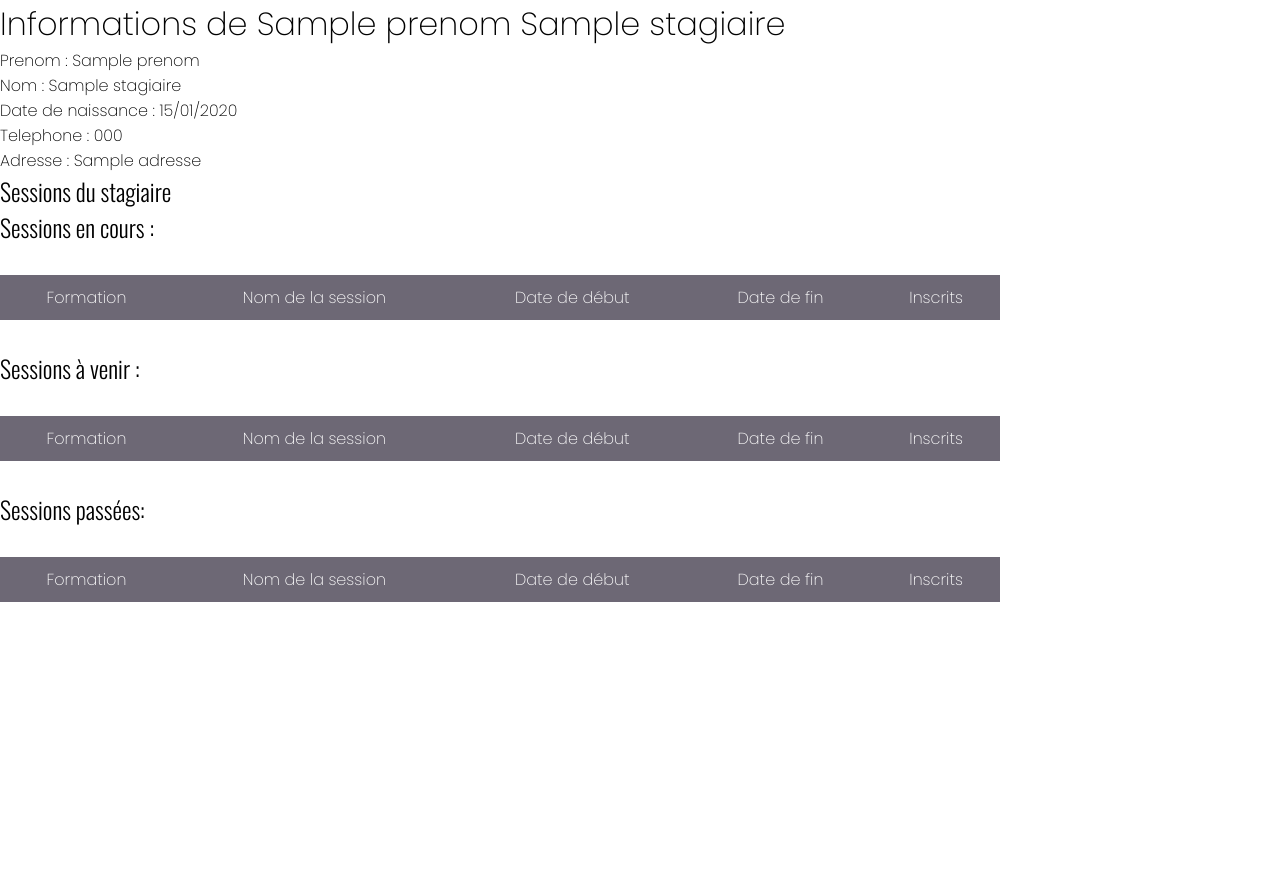
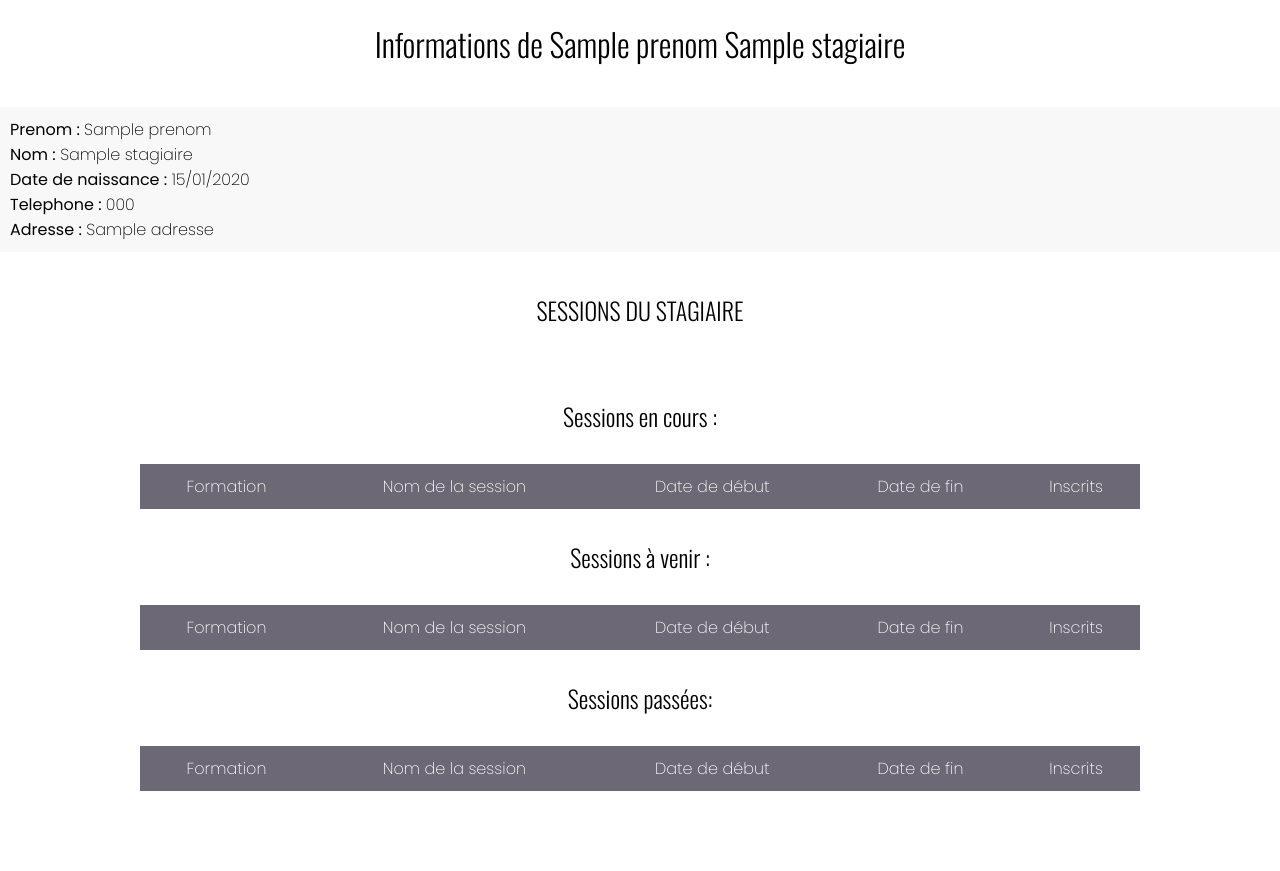
Before and after one commit to PierreWTH/ExoSymfonySession, a Symfony app: template templates/stagiaire/detail.html.twig in a window 1280 px wide. Shown: the part 45-916 px from the top of the page. Before the commit the page ends 647 px from the top, so only its background shows below. Run offline with Twig, Linux system fonts and the light colour scheme; the template is opened without the code that fills it: most values are stand-ins (such as "Sample title", 1, 10 or a date in 2020); lists and menus that the app fills with data are empty; some libraries are stand-ins or nearby versions.

Commit message:
css details stagiaire, formateurs

```diff
--- a/public/css/style.css
+++ b/public/css/style.css
@@ -150,7 +150,7 @@ table{
     flex-wrap: wrap;
     gap: 90px;
     justify-content: center;
-    margin: auto;
+    margin: 0px 0px 80px auto;
 
   }
 
@@ -174,7 +174,7 @@ table{
     }
   }
 
-  @media (max-width: 390px){
+  @media (max-width: 500px){
     .table-session-details{
         width: 300px;
     }
@@ -207,6 +207,10 @@ table{
     font-size: 18px;
   }
 
+  .fa-chevron-up{
+    font-size: 30px;
+  }
+
   .submit-button{
     background-color: transparent;
     border: 0px;
--- a/templates/base.html.twig
+++ b/templates/base.html.twig
@@ -45,8 +45,6 @@
 
         {% endif %}
 
-
-
     </nav>
 
     <body>
--- a/templates/formation/index.html.twig
+++ b/templates/formation/index.html.twig
@@ -6,7 +6,7 @@
  <div class="titre-page">
 <h1> Liste des formations </h1>
 {% if is_granted('ROLE_ADMIN') %}
-<a href="{{path ('add_formation')}}">Ajouter une formation</a>
+<a href="{{path ('add_formation')}}"><i class="fa-regular fa-square-plus"></i> Ajouter une formation</a>
 {% endif %}
 </div>
 
--- a/templates/session/detail.html.twig
+++ b/templates/session/detail.html.twig
@@ -72,6 +72,7 @@
     </tbody>
 </table>
 </div>
+
 <div class="session-programme">
 <h2> Programme </h2>
 
--- a/templates/stagiaire/detail.html.twig
+++ b/templates/stagiaire/detail.html.twig
@@ -3,19 +3,22 @@
 {% block title %} Liste des stagiaires {% endblock %}
 
 {% block body %}
+<div class="titre-page">
+<h1> Informations de {{stagiaire.prenom}} {{stagiaire.nom}} </h1>
+</div>
+<div class="details-contenu">
+<p><span class="bold">Prenom  : </span> {{stagiaire.prenom}} </p>
+<p> <span class="bold">Nom :</span> {{stagiaire.nom}} </p>
+<p> <span class="bold">Date de naissance :</span> {{stagiaire.dateNaissance |date('d/m/Y')}} </p>
+<p> <span class="bold">Telephone : </span>{{stagiaire.telephone}} </p>
+<p> <span class="bold">Adresse :</span> {{stagiaire.adresse}} </p>
+</div>
 
-<h1> Informations de {{stagiaire.prenom}} {{stagiaire.nom}} </h1>
+<div class="titre-page">
+<h2> SESSIONS DU STAGIAIRE </h2>
+</div>
 
-<p> Prenom  : {{stagiaire.prenom}} </p>
-<p> Nom : {{stagiaire.nom}} </p>
-<p> Date de naissance : {{stagiaire.dateNaissance |date('d/m/Y')}} </p>
-<p> Telephone : {{stagiaire.telephone}} </p>
-<p> Adresse : {{stagiaire.adresse}} </p>
-
-<h2> Sessions du stagiaire </h2>
-
-
-
+<div class="table-container">
     <h2>Sessions en cours : </h2>
 
 <table>
@@ -102,5 +105,6 @@
         {% endfor %}
     </tbody>
 </table>
+</div>
 
 {% endblock %}
```
Also changed, not shown: templates/formateur/detail.html.twig (+10 -7 lines).
